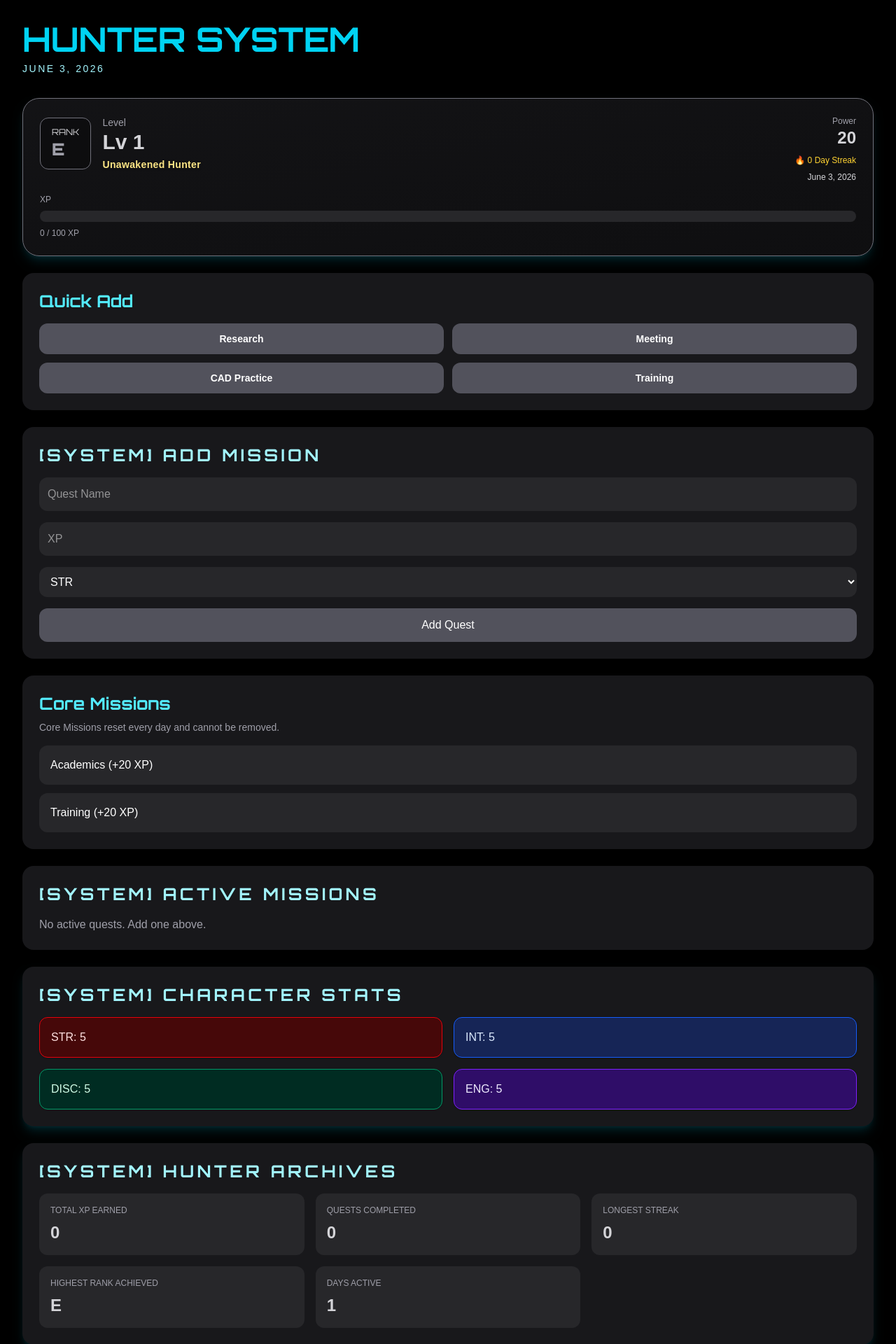
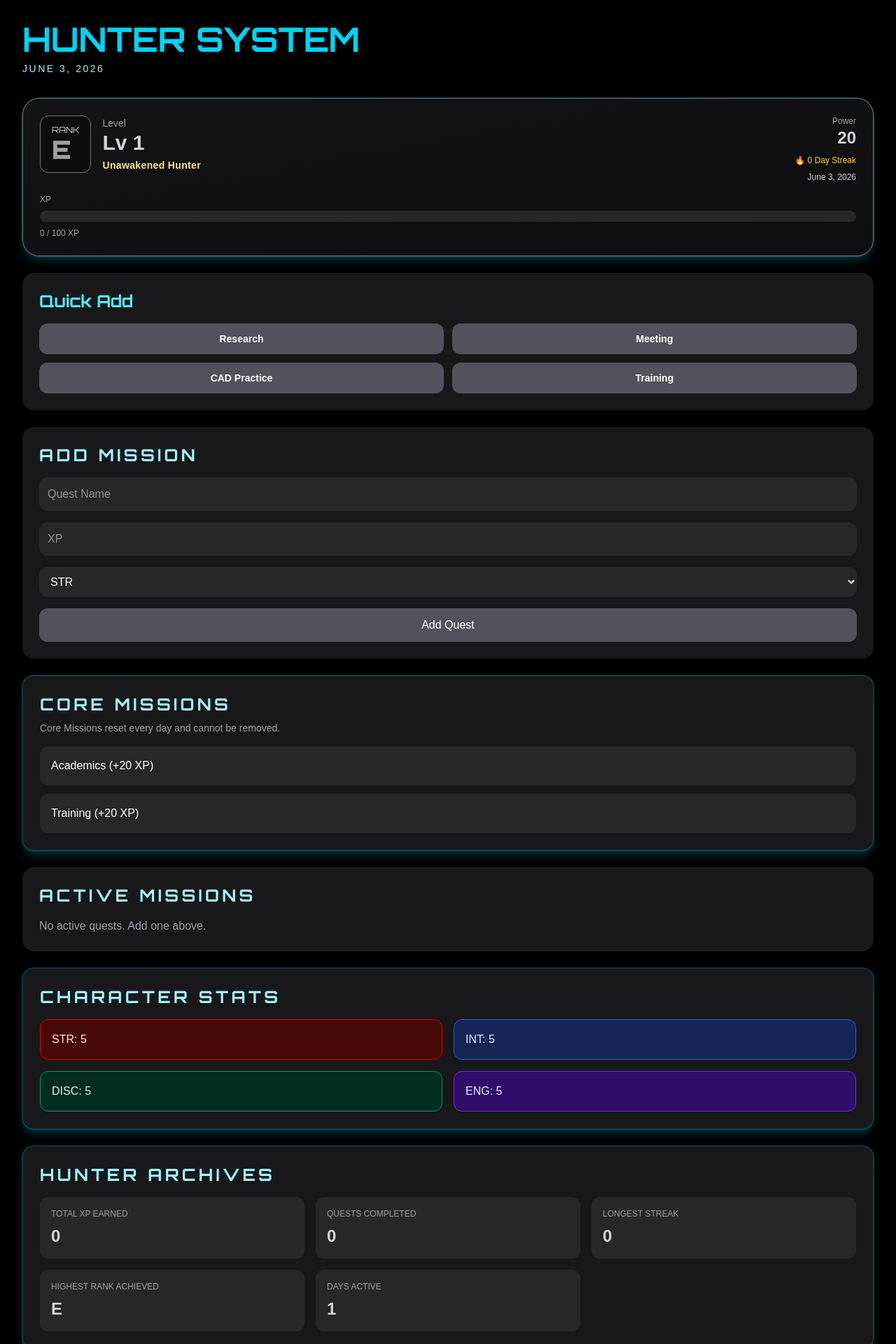
Before and after one commit to Saikat-cloud128/Hunter-System, a Next.js app: page / in a window 1280 px wide. Shown: the top 1920 px of the page at 70% size. Built offline with nearby package versions, Linux system fonts and the light colour scheme.

Commit message:
Phase 1.5

```diff
--- a/app/page.tsx
+++ b/app/page.tsx
@@ -526,12 +526,12 @@ function quickAddQuest(name: string, stat: StatKey, xp: number) {
       </p>
 
       {/* LEVEL CARD */}
-        <div className={`bg-gradient-to-br from-zinc-900/80 to-zinc-900/60 p-6 rounded-3xl mb-6 border ${theme.border} border-opacity-50 shadow-lg shadow-cyan-500/15 ${theme.glow} transition-shadow`}>
+        <div className={`bg-gradient-to-br from-zinc-900/80 to-zinc-900/60 p-6 rounded-3xl mb-6 border ${theme.border} border-opacity-50 shadow-lg shadow-cyan-500/20 ring-1 ring-cyan-500/30 ${theme.glow} transition-shadow`}>
           <div className="flex items-start justify-between gap-6">
             <div className="flex items-center gap-4">
               <div className={`px-4 py-3 rounded-xl bg-black/30 border ${theme.border} border-opacity-30`}>
                 <div className="font-orbitron text-xs text-zinc-300 uppercase">Rank</div>
-                <div className={`font-orbitron text-2xl font-extrabold ${theme.accent} tracking-wide`}>{rank}</div>
+                <div className={`font-orbitron text-4xl font-extrabold ${theme.accent} tracking-wide`}>{rank}</div>
               </div>
 
               <div>
@@ -603,7 +603,7 @@ function quickAddQuest(name: string, stat: StatKey, xp: number) {
       {/* ADD QUEST */}
 <div className="bg-zinc-900 p-6 rounded-2xl mb-6">
   <h2 className="font-orbitron text-2xl font-semibold mb-4 text-cyan-200 uppercase tracking-[0.18em]">
-    [SYSTEM] ADD MISSION
+    ADD MISSION
   </h2>
 
   <div className="flex flex-col gap-4">
@@ -648,10 +648,10 @@ function quickAddQuest(name: string, stat: StatKey, xp: number) {
 
 
       {/* QUESTS */}
-      <div className="bg-zinc-900 p-6 rounded-2xl mb-6">
-        <h2 className="font-orbitron text-2xl font-semibold mb-2 text-cyan-300">
-          Core Missions
-        </h2>
+<div className="bg-zinc-900 p-6 rounded-2xl mb-6 shadow-lg shadow-cyan-500/20 ring-1 ring-cyan-500/30 border border-cyan-500/20">
+  <h2 className="font-orbitron text-2xl font-semibold mb-2 text-cyan-200 uppercase tracking-[0.18em]">
+    CORE MISSIONS
+  </h2>
         <p className="text-zinc-400 text-sm mb-4">Core Missions reset every day and cannot be removed.</p>
 
         {coreQuests.length === 0 ? (
@@ -679,7 +679,7 @@ function quickAddQuest(name: string, stat: StatKey, xp: number) {
 
       <div className="bg-zinc-900 p-6 rounded-2xl mb-6">
         <h2 className="font-orbitron text-2xl font-semibold mb-4 text-cyan-200 uppercase tracking-[0.18em]">
-          [SYSTEM] ACTIVE MISSIONS
+          ACTIVE MISSIONS
         </h2>
 
         {quests.length === 0 ? (
@@ -720,9 +720,9 @@ function quickAddQuest(name: string, stat: StatKey, xp: number) {
       </div>
 
       {/* STATS */}
-      <div className="bg-zinc-900 p-6 rounded-2xl shadow-lg shadow-cyan-500/15">
+      <div className="bg-zinc-900 p-6 rounded-2xl shadow-lg shadow-cyan-500/20 ring-1 ring-cyan-500/30 border border-cyan-500/20">
         <h2 className="font-orbitron text-2xl font-semibold mb-4 text-cyan-200 uppercase tracking-[0.18em]">
-          [SYSTEM] CHARACTER STATS
+          CHARACTER STATS
         </h2>
 
         <div className="grid grid-cols-2 gap-4">
@@ -745,9 +745,9 @@ function quickAddQuest(name: string, stat: StatKey, xp: number) {
       </div>
 
       {/* HUNTER RECORDS */}
-      <div className="bg-zinc-900 p-6 rounded-2xl mt-6 shadow-lg shadow-cyan-500/15">
+      <div className="bg-zinc-900 p-6 rounded-2xl mt-6 shadow-lg shadow-cyan-500/20 ring-1 ring-cyan-500/30 border border-cyan-500/20">
         <h2 className="font-orbitron text-2xl font-semibold mb-4 text-cyan-200 uppercase tracking-[0.18em]">
-          [SYSTEM] HUNTER ARCHIVES
+          HUNTER ARCHIVES
         </h2>
 
         <div className="grid grid-cols-1 sm:grid-cols-2 lg:grid-cols-3 gap-4">
```
